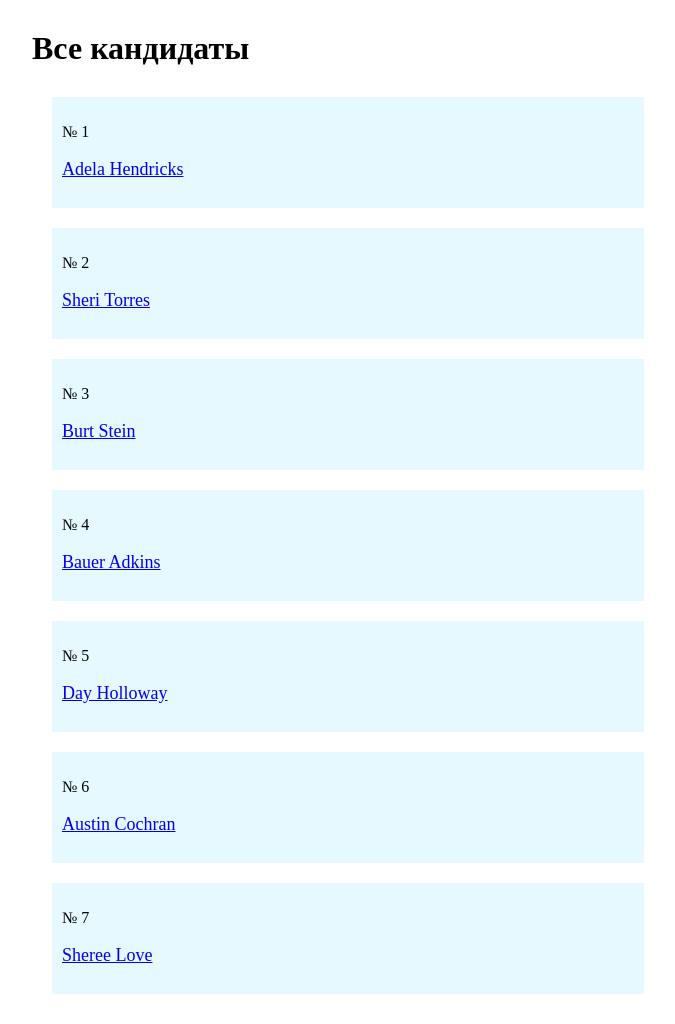
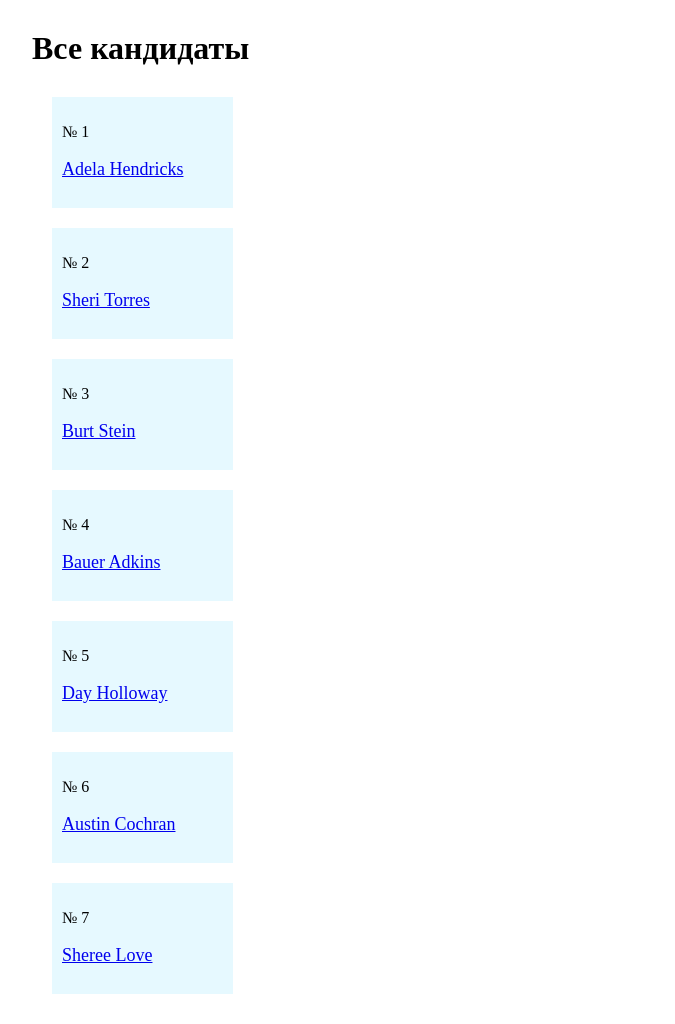
Before and after one commit to alexs2011/flask_second_app, a Flask app: page / in a window 1280 px wide. Shown: the whole page, without its empty margins (6-681 px from the left). Run offline with Flask 2, Linux system fonts and the light colour scheme.

Commit message:
Изменён расчёт width

```diff
--- a/static/css/style.css
+++ b/static/css/style.css
@@ -4,12 +4,12 @@
 }
 
 .index_content, .search_by_skill_content {
-    width: 50%;
+    width: max-content;
     margin: 30px;
 }
 
 .candidates_lst {
-    padding: 10px;
+    padding: 10px 50px 10px 10px;
     background-color: #e6f9ff;
     margin: 20px
 }
@@ -23,7 +23,7 @@
 }
 
 .candidate_content {
-    width: 50%;
+    width: max-content;
     margin: 0 0 0 50px;
     padding: 10px;
     background-color: #e6f9ff;
```
